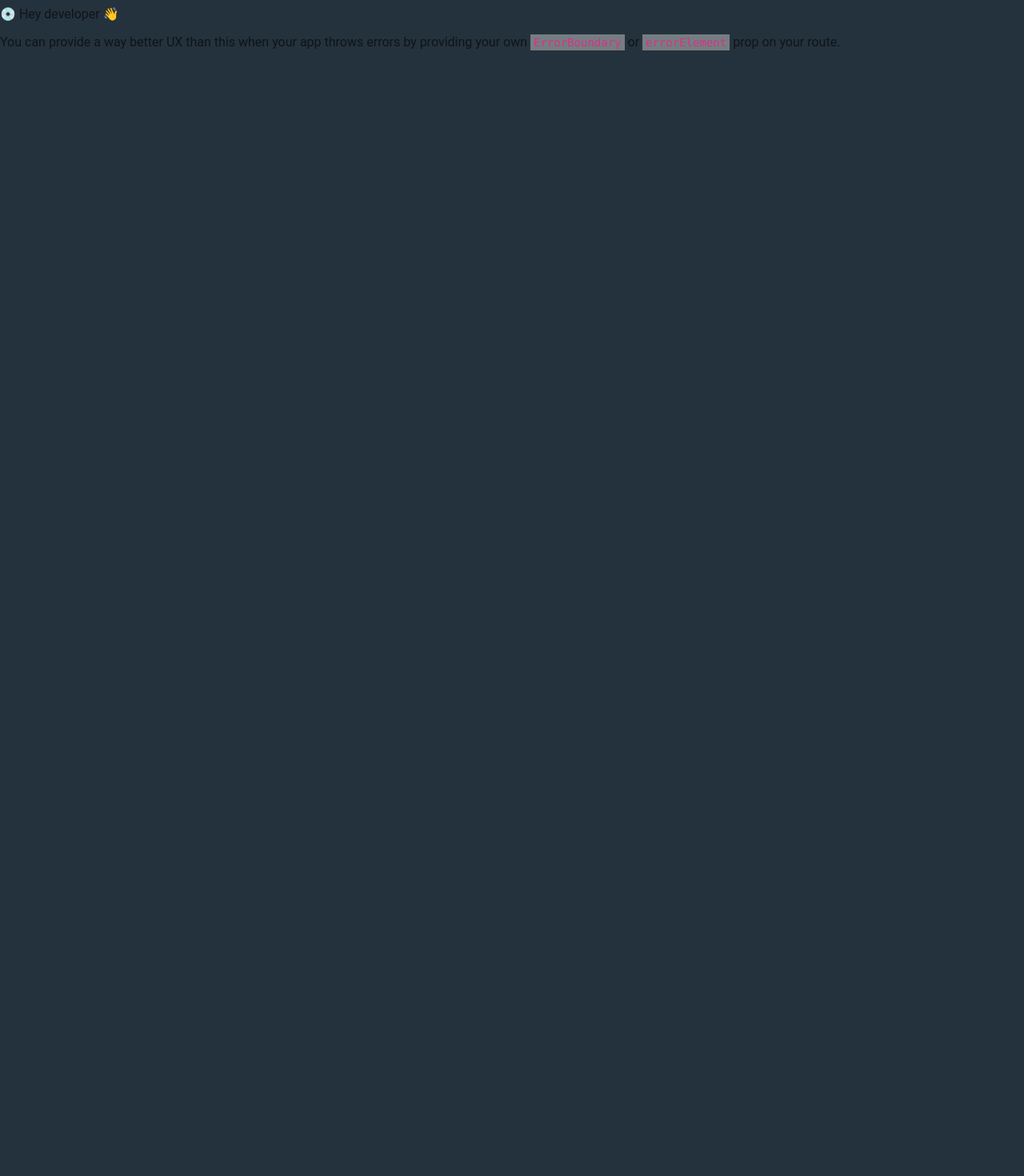
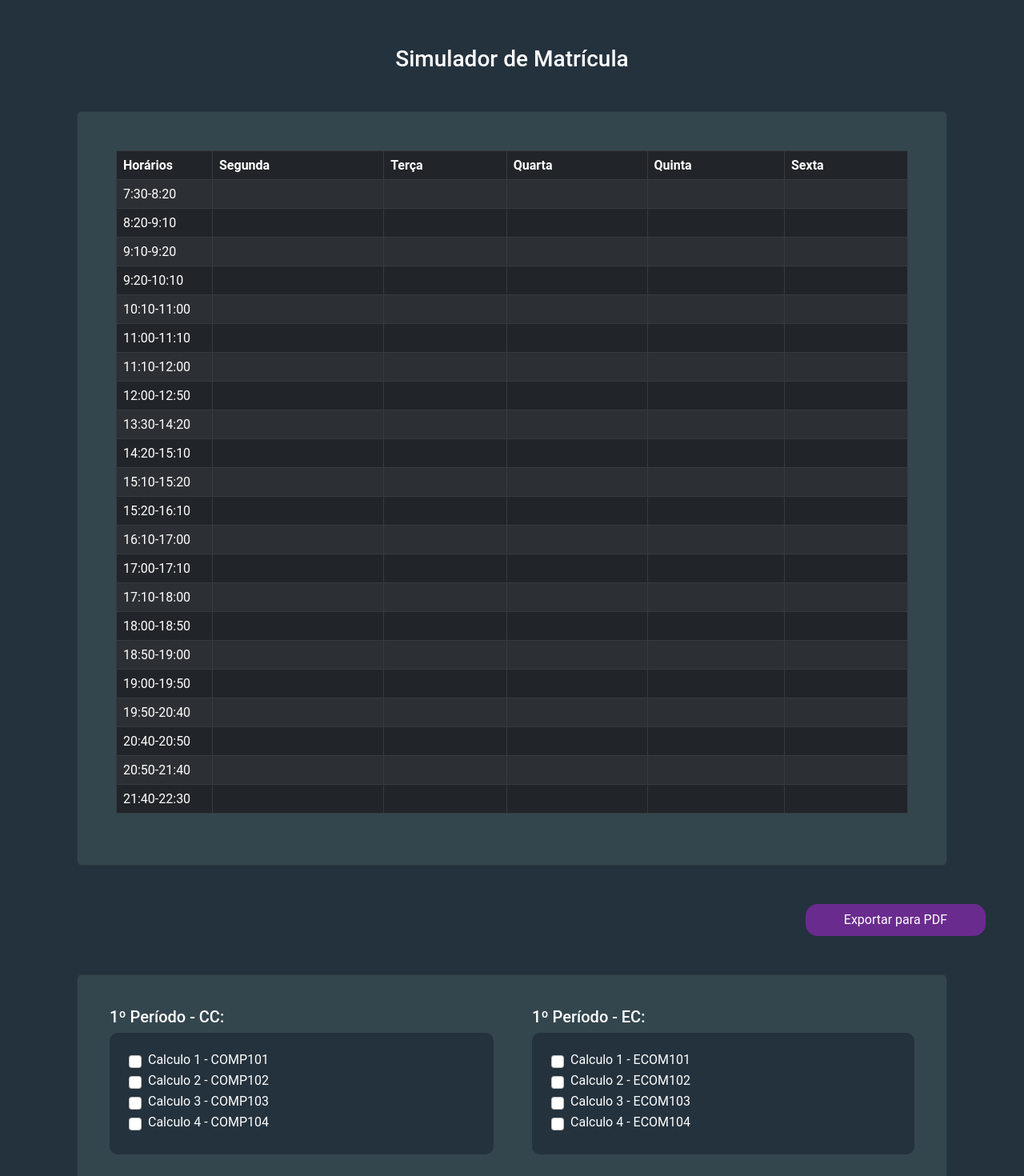
Before and after one commit to filipemota130/PlataformaSGA, a React (Vite) app: page /Grade in a window 1280 px wide. Before the commit this address had no page. Shown: the part 80-1550 px from the top of the page at 80% size. Before the commit the page ends 800 px from the top, so only its background shows below. Built offline with nearby package versions, Linux system fonts and the light colour scheme.

Commit message:
release: Grade

```diff
--- a/src/components/Sidebar/Sidebar.tsx
+++ b/src/components/Sidebar/Sidebar.tsx
@@ -13,7 +13,7 @@ export function Sidebar(){
           <NavLink to='/'> <House weight="fill"/>Home</NavLink>
           <a href="/disciplinas"><Book/>Disciplinas</a>
           <a href="/professores"> <UsersThree/>Professores</a>
-          <a href=""> <Table/>Grade</a>
+          <a href="/Grade"> <Table/>Grade</a>
           <a href=""> <Info/>Sobre nós</a>
         </nav>
       </aside>
--- /dev/null
+++ b/src/pages/Grade/Grade.css
@@ -0,0 +1,3 @@
+.react-bootstrap-table td[data-row-selection] {
+width: 40px !important;
+}
--- /dev/null
+++ b/src/pages/Grade/Grade.tsx
@@ -0,0 +1,136 @@
+import Navbar_reduced from "../../components/Navbar_reduced/Navbar_reduced"
+import Table from 'react-bootstrap/Table';
+import { Card } from "react-bootstrap";
+import Form from 'react-bootstrap/Form';
+import Button from 'react-bootstrap/Button';
+import "/src/pages/Grade/Grade.css"
+
+export function Grade() {
+
+    const periodos = [
+        1, 2, 3, 4, 5, 6, 7, 8
+    ]
+    const disciplinasCC =
+        [
+            "Calculo 1 - COMP101",
+            "Calculo 2 - COMP102",
+            "Calculo 3 - COMP103",
+            "Calculo 4 - COMP104",
+        ]
+    const disciplinasED =
+        [
+            "Calculo 1 - ECOM101",
+            "Calculo 2 - ECOM102",
+            "Calculo 3 - ECOM103",
+            "Calculo 4 - ECOM104",
+        ]
+    const dias = [
+        "Segunda",
+        "Terça",
+        "Quarta",
+        "Quinta",
+        "Sexta"
+    ]
+    const horarios = [
+        { value: "7:30-8:20", interval: 1 },
+        { value: "8:20-9:10", interval: 1 },
+        { value: "9:10-9:20", interval: 0.5 },
+        { value: "9:20-10:10", interval: 1 },
+        { value: "10:10-11:00", interval: 1 },
+        { value: "11:00-11:10", interval: 0.5 },
+        { value: "11:10-12:00", interval: 1 },
+        { value: "12:00-12:50", interval: 1 },
+        { value: "13:30-14:20", interval: 1 },
+        { value: "14:20-15:10", interval: 1 },
+        { value: "15:10-15:20", interval: 0.5 },
+        { value: "15:20-16:10", interval: 1 },
+        { value: "16:10-17:00", interval: 1 },
+        { value: "17:00-17:10", interval: 0.5 },
+        { value: "17:10-18:00", interval: 1 },
+        { value: "18:00-18:50", interval: 1 },
+        { value: "18:50-19:00", interval: 0.5 },
+        { value: "19:00-19:50", interval: 1 },
+        { value: "19:50-20:40", interval: 1 },
+        { value: "20:40-20:50", interval: 0.5 },
+        { value: "20:50-21:40", interval: 1 },
+        { value: "21:40-22:30", interval: 1 },
+    ]
+
+    return (
+        <>
+            <Navbar_reduced />
+            <div className="text-center text-white mt-5">
+                <h3>
+                    Simulador de Matrícula
+                </h3>
+            </div>
+            <div className="m-5">
+                <Card className="m-5 p-5 fundo2">
+                    <Table striped bordered variant="dark" responsive>
+                        <thead>
+                            <tr className="text-white" style={{ maxWidth: 10 }}>
+                                <th style={{ maxWidth: 10 }}>Horários</th>
+                                {dias.map((_, index) => (
+                                    <th key={index}>{_}</th>
+                                ))}
+                            </tr>
+                        </thead>
+                        <tbody className="text-white" >
+                            {horarios.map((_, index) => (
+                                <tr>
+                                    <td key={index} style={{ width: "120px" }}>{_.value}</td>
+                                    {dias.map((_, index) => (
+                                        <td key={index}></td>
+                                    ))}
+                                </tr>
+                            ))}
+                        </tbody>
+                    </Table>
+                </Card>
+                <div className="d-flex justify-content-end">
+                    <Button className="border-0 px-5 py-2" style={{ borderRadius: 15, backgroundColor:"#6a2b8f" }}> Exportar para PDF </Button>
+                </div>
+            </div>
+            <div className="m-5">
+                <Card className="m-5 p-3 fundo2">
+                    {
+                        periodos.map((index) => (
+                            <div className="d-flex justify-content-center">
+                                <div className="m-4">
+                                    <Card.Title className="text-white">{index}º Período - CC:</Card.Title>
+                                    <Card.Body className="d-flex flex-wrap fundo1 text-white p-4" style={{ borderRadius: 10 }}>
+                                        {
+                                            disciplinasCC.map((value) => (
+                                                <Form.Check
+                                                    className="me-5"
+                                                    label={value}
+                                                />
+                                            ))
+                                        }
+                                    </Card.Body>
+                                </div>
+                                <div className="m-4">
+                                    <Card.Title className="text-white">{index}º Período - EC:</Card.Title>
+                                    <Card.Body className="d-flex flex-wrap fundo1 text-white p-4" style={{ borderRadius: 10 }}>
+                                        {
+                                            disciplinasED.map((value) => (
+                                                <Form.Check
+                                                    className="me-5"
+                                                    label={value}
+                                                />
+                                            ))
+                                        }
+                                    </Card.Body>
+                                </div>
+                            </div>
+                        ))
+                    }
+                </Card>
+                <div className="d-flex justify-content-end">
+                    <Button className="bg-danger border-0 pt" style={{ borderRadius:15 }}> Limpar Simulação </Button>
+                </div>
+
+            </div>
+        </>
+    )
+}
--- a/src/pages/Timeline/Timeline.tsx
+++ b/src/pages/Timeline/Timeline.tsx
@@ -109,7 +109,7 @@ export function Timeline() {
                 </Card.Footer>
                 <Card.Footer className='border-0'>
                   <small className="text-white me-5">{item.prof}</small>
-                  <small className="text-white ms-5">{item.carga}hrs</small>
+                  <small className="text-white" style={{ marginLeft: "170px" }}>{item.carga}hrs</small>
                 </Card.Footer>
               </Card>
             )
@@ -135,7 +135,7 @@ export function Timeline() {
                 </Card.Footer>
                 <Card.Footer className='border-0'>
                   <small className="text-white me-5">{item.prof}</small>
-                  <small className="text-white ms-5">{item.carga}hrs</small>
+                  <small className="text-white" style={{ marginLeft: "170px" }}>{item.carga}hrs</small>
                 </Card.Footer>
               </Card>
             )
--- a/src/routes.tsx
+++ b/src/routes.tsx
@@ -7,6 +7,7 @@ import { Timeline } from "./pages/Timeline/Timeline";
 import { Login } from "./pages/Login/Login";
 import { CadastroProf } from "./pages/CadastroProf/CadastroProf";
 import { DisciplinaForm } from "./pages/DisciplinaForm/DisciplinaForm"
+import { Grade } from "./pages/Grade/Grade";
 
 export const router = createBrowserRouter([
     {
@@ -42,6 +43,10 @@ export const router = createBrowserRouter([
     {
         path: 'DisciplinaForm',
         element: <DisciplinaForm />,
+    },
+    {
+        path: 'Grade',
+        element: <Grade/>,
     }
 
 ])
```
